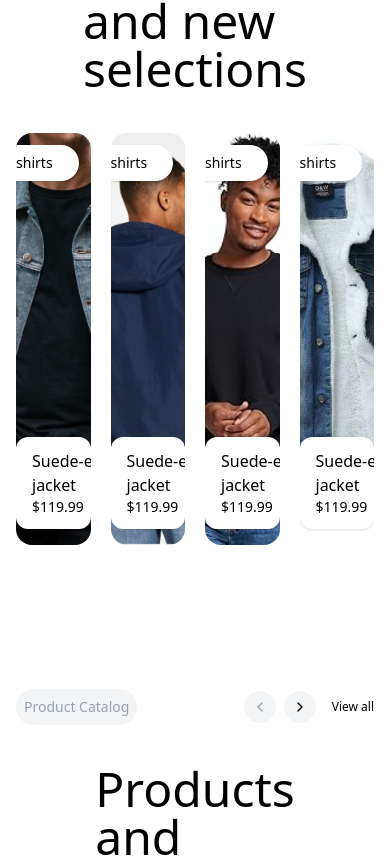
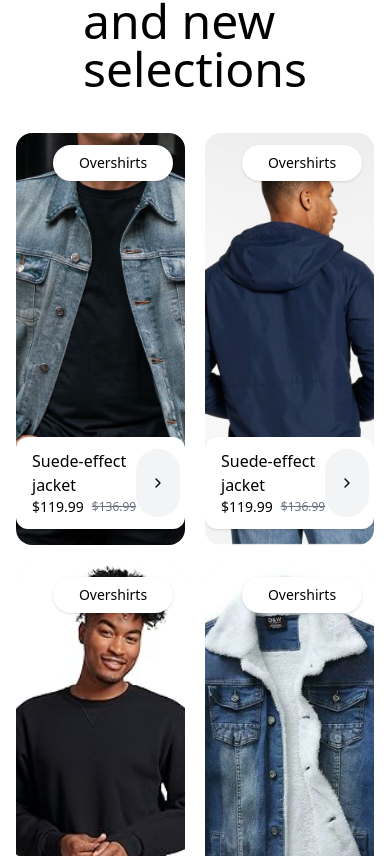
Before and after one commit to AllanKariuki/e-commerce-frontend, a React (Vite) app in the folder e-commerce-frontend/: page / in a window 390 px wide. Shown: the part 1388-2244 px from the top of the page. Built offline with nearby package versions, Linux system fonts and the light colour scheme.

Commit message:
feat: enhance responsiveness

```diff
--- a/e-commerce-frontend/src/components/index/FreshArrivals.tsx
+++ b/e-commerce-frontend/src/components/index/FreshArrivals.tsx
@@ -26,11 +26,17 @@ const FreshArrivals = () => {
               Fresh arrivals and new selections
             </h4>
             {/* Product cards row - matching the image */}
-            <div className="grid grid-cols-4 gap-5 overflow-x-auto mb-20">
+            <div className="grid grid-cols-2 lg:grid-cols-4 gap-5 overflow-x-auto mb-20">
 
-              <div className="rounded-2xl overflow-hidden bg-gray-100 relative w-full max-w-sm">
+              <div
+                className="rounded-2xl overflow-hidden
+                bg-gray-100 relative w-full max-w-sm"
+                >
                 <div className="h-80">
-                  <img src={SuedeJacket} alt="Suede-effect jacket" className="absolute inset-0 w-full h-full object-cover" />
+                  <img
+                    src={SuedeJacket}
+                    alt="Suede-effect jacket"
+                    className="absolute inset-0 w-full h-full object-cover" />
                   <button className="absolute top-3 right-3 bg-white text-sm px-3 py-2 rounded-full shadow-sm w-30">
                     Overshirts
                   </button>
```
